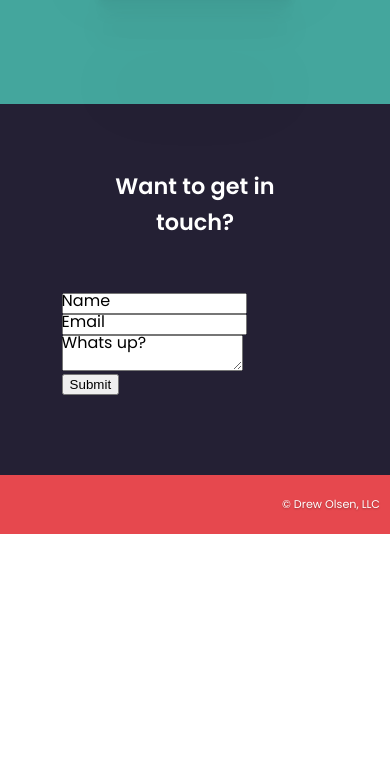
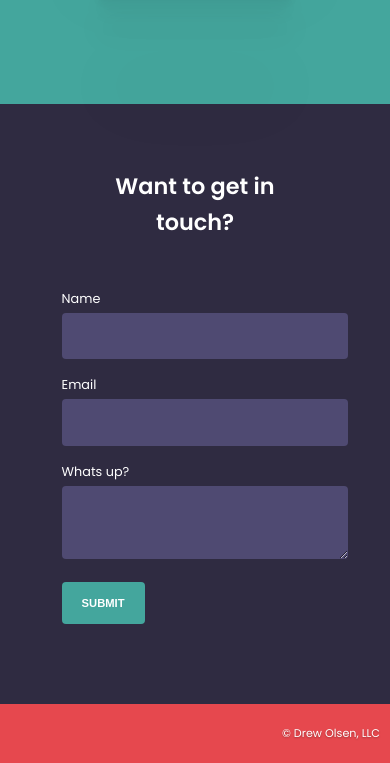
Before and after one commit to Drewole/camp-portfolio, a plain HTML site: page index.html in a window 390 px wide. Shown: the part 2638-3401 px from the top of the page. Before the commit the page ends 3172 px from the top, so only its background shows below. Drawn offline with Linux system fonts and the light colour scheme.

Commit message:
Finalized the form and last breakpoint adjustments

```diff
--- a/Assets/css/style.css
+++ b/Assets/css/style.css
@@ -253,7 +253,7 @@ aside img {
 }
 
 section.contact {
-     background-color: var(--primary-color-dark);
+     background-color: var(--primary-color);
 }
 .contact h2 {
      font-size: 1.4em;
@@ -266,10 +266,59 @@ section.contact {
 .contact form {
      padding: 0 12% 40px;
 }
+form div {
+     position: relative;
+}
 form label {
      position: absolute;
+     top: ;
+     font-size: 0.8em;
+     color: var(--white);
+}
+form textarea {
+     border: none;
+     line-height: 2em;
+     padding: 10px;
+     margin: 20px 0;
+     width: 100%;
+     border-radius: 4px;
+     background-color: #4f4a72;
+}
+form input[type="text"],
+form input[type="email"] {
+     border: none;
+     line-height: 2em;
+     padding: 10px;
+     margin: 20px 0;
+     width: 100%;
+     border-radius: 4px;
+     background-color: #4f4a72;
+}
+form input[type="text"]:focus,
+form input[type="email"]:focus,
+form textarea:focus {
+     background-color: var(--white);
 }
 
+form button {
+     font-size: 0.7rem;
+     background-color: var(--secondary-color);
+     color: #fff;
+     text-transform: uppercase;
+     font-weight: 600;
+     display: inline-block;
+     border-radius: 4px;
+     padding: 15px 20px;
+     transition: all 0.2s ease-in-out;
+     border: none;
+}
+form button:hover {
+     color: var(--primary-color);
+     padding: 15px 35px;
+     text-shadow: var(--text-shadow);
+     background-color: var(--tertiary-color);
+     cursor: pointer;
+}
 /* Footer Styles */
 footer {
      background-color: var(--tertiary-color);
@@ -304,11 +353,16 @@ footer p {
      .hero h1 {
           font-size: 3.8em;
      }
+     .contact form {
+          padding: 0 25% 40px;
+     }
 } /* end of media query */
 
-@media only screen and (min-width: 1280) {
+@media only screen and (min-width: 1280px) {
      section.about {
-          background-color: var(--primary-color);
-          padding: 40px 7% 80px;
+          padding: 40px 22% 80px;
+     }
+     .hero h1 {
+          font-size: 5em;
      }
 } /* end of media query */
```
